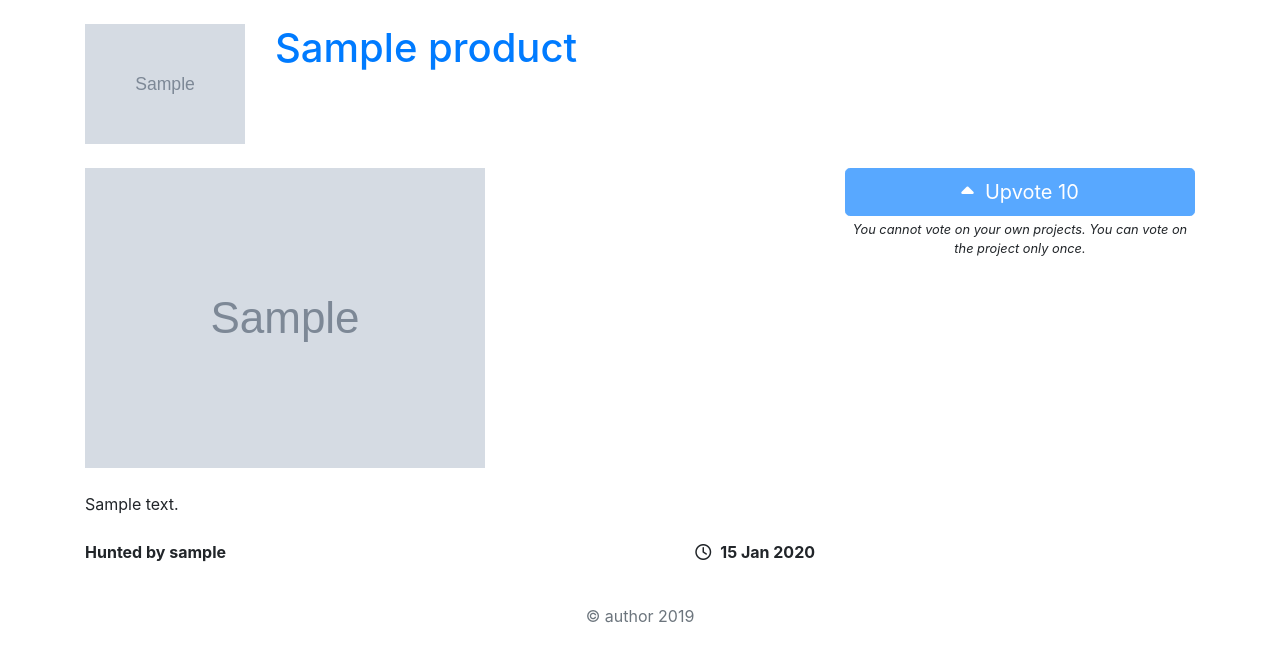
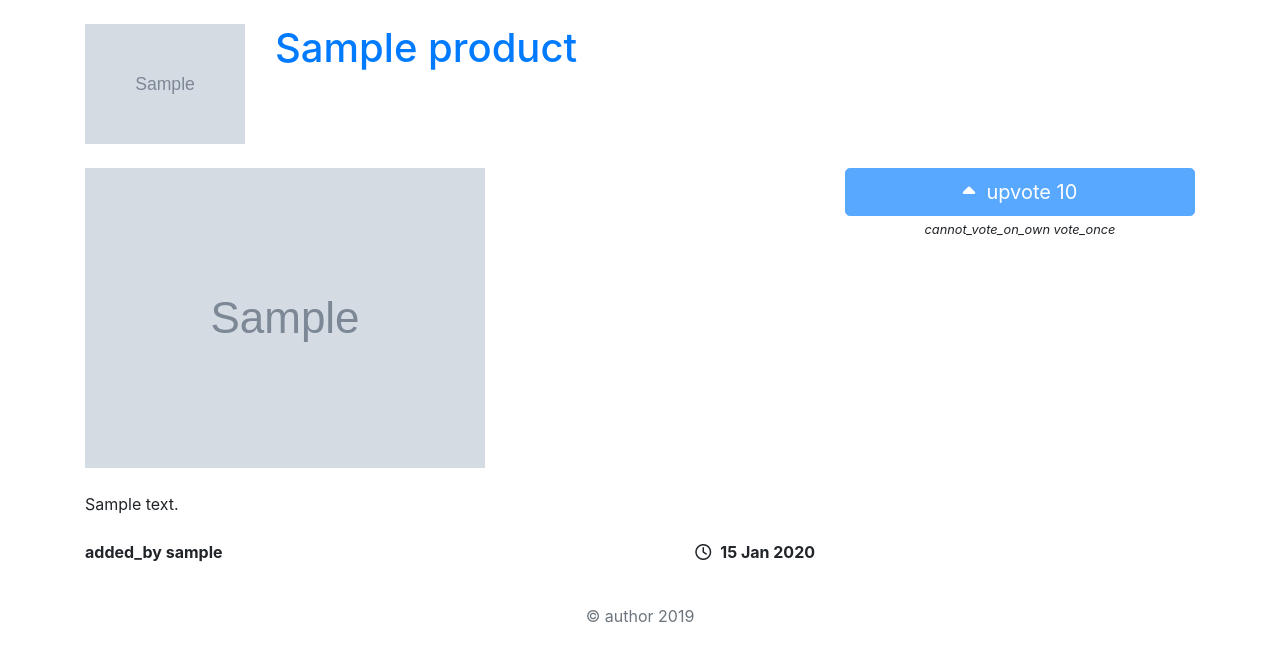
Before and after one commit to alexzaitsev/mn-projects, a Django app: page /products/1 in a window 1280 px wide. Shown: the part 66-728 px from the top of the page. Run offline with Django 3.2, Linux system fonts and the light colour scheme; a user stored in the database is signed in; tables that the repository leaves empty hold one stand-in row (values such as "Sample post"); grey boxes marked "Sample" are stand-in pictures; some libraries are stand-ins or nearby versions.

Commit message:
Internationalized detail page

```diff
--- a/products/templates/products/detail.html
+++ b/products/templates/products/detail.html
@@ -24,18 +24,19 @@
     </div>
     <div class="col-4">
         {% if user.is_authenticated %}
-            <a href="javascript:{document.getElementById('upvote').submit()}" class="btn btn-primary btn-lg btn-block {% if is_author or is_voted %}disabled{% endif %}" role="button">
-                <span class="fas fa-caret-up"></span>&nbsp;&nbsp;Upvote {{ product.votes_total }}
+            <a href="javascript:{document.getElementById('upvote').submit()}"
+               class="btn btn-primary btn-lg btn-block {% if is_author or is_voted %}disabled{% endif %}" role="button">
+                <span class="fas fa-caret-up"></span>&nbsp;&nbsp;{% trans 'upvote' %} {{ product.votes_total }}
             </a>
             {% if is_author or is_voted %}
                 <div class="text-center pt-1">
                     <span class="small"><i>
                         {% if is_author %}
-                            You cannot vote on your own projects.
+                            {% trans 'cannot_vote_on_own' %}
                         {% endif %}
 
                         {% if is_voted %}
-                            You can vote on the project only once.
+                            {% trans 'vote_once' %}
                         {% endif %}
                     </i></span>
                 </div>
@@ -54,7 +55,7 @@
 <br>
 <div class="row">
     <div class="col-4">
-        <strong>Hunted by {{ product.hunter.username }}</strong>
+        <strong>{% trans 'added_by' %} {{ product.hunter.username }}</strong>
     </div>
     <div class="col-4 text-right">
         <span class="far fa-clock"></span>&nbsp;&nbsp;<strong>{{ product.pub_date_pretty }}</strong>
```
Also changed, not shown: locale/en/LC_MESSAGES/django.po, locale/ru/LC_MESSAGES/django.po.
